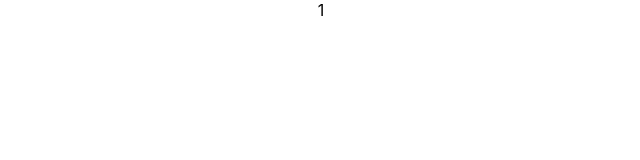
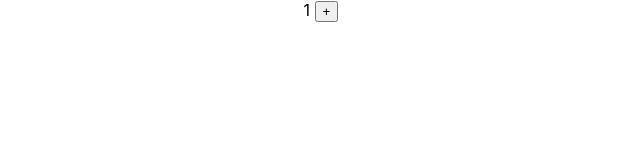
Before and after one commit to mdomeck/fizz-buzz-counter, a React (Create React App) app: page / in a window 1280 px wide. Shown: the top 160 px of the page, without its empty margins (319-959 px from the left). Built offline with nearby package versions, Linux system fonts and the light colour scheme.

Commit message:
renders a + button

```diff
--- a/src/App.js
+++ b/src/App.js
@@ -7,6 +7,7 @@ function App() {
   return (
     <div className="App">
       <span role='counter'> {counter} </span>
+      <button role='increase'>+</button>
     </div>
   );
 }
```
Also changed, not shown: 1 other file (tests, documents, lock files or other folders).
